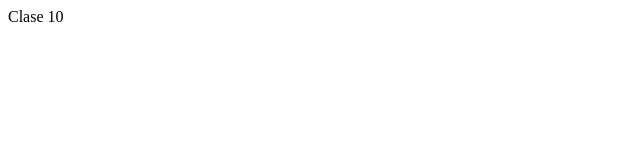
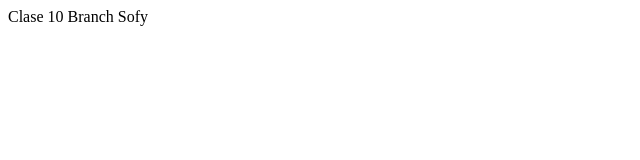
Before and after one commit to sofylopez/comision-37265, a plain HTML site: page index.html in a window 1280 px wide. Shown: the whole page, without its empty margins (0-640 px from the left). Drawn offline with Linux system fonts and the light colour scheme.

Commit message:
cambios1

```diff
--- a/index.html
+++ b/index.html
@@ -6,6 +6,6 @@
 	<meta name="viewport" content="width=device-width, initial-scale=1">
 </head>
 <body>
-	Clase 10
+	<div>Clase 10 Branch Sofy</div>
 </body>
 </html>
```
